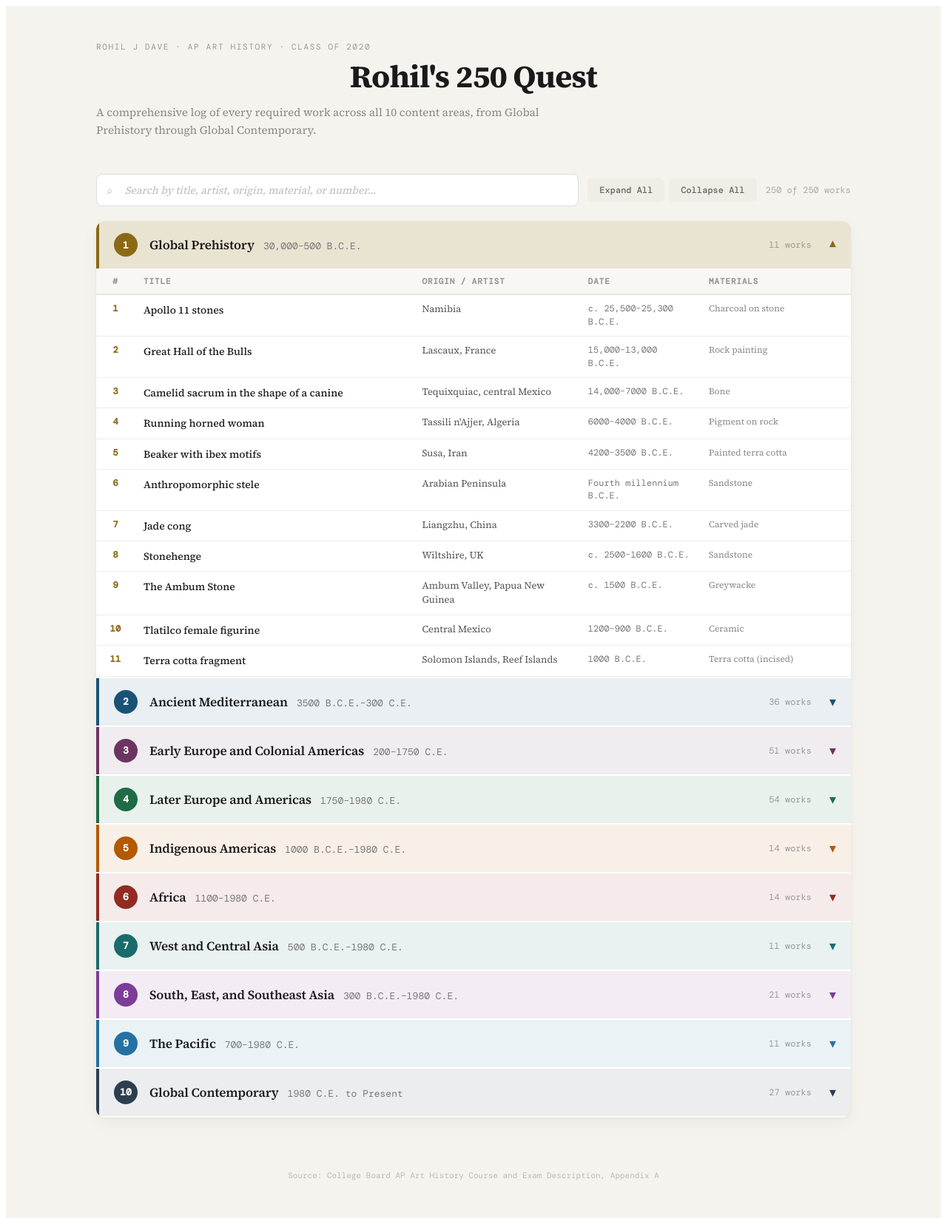
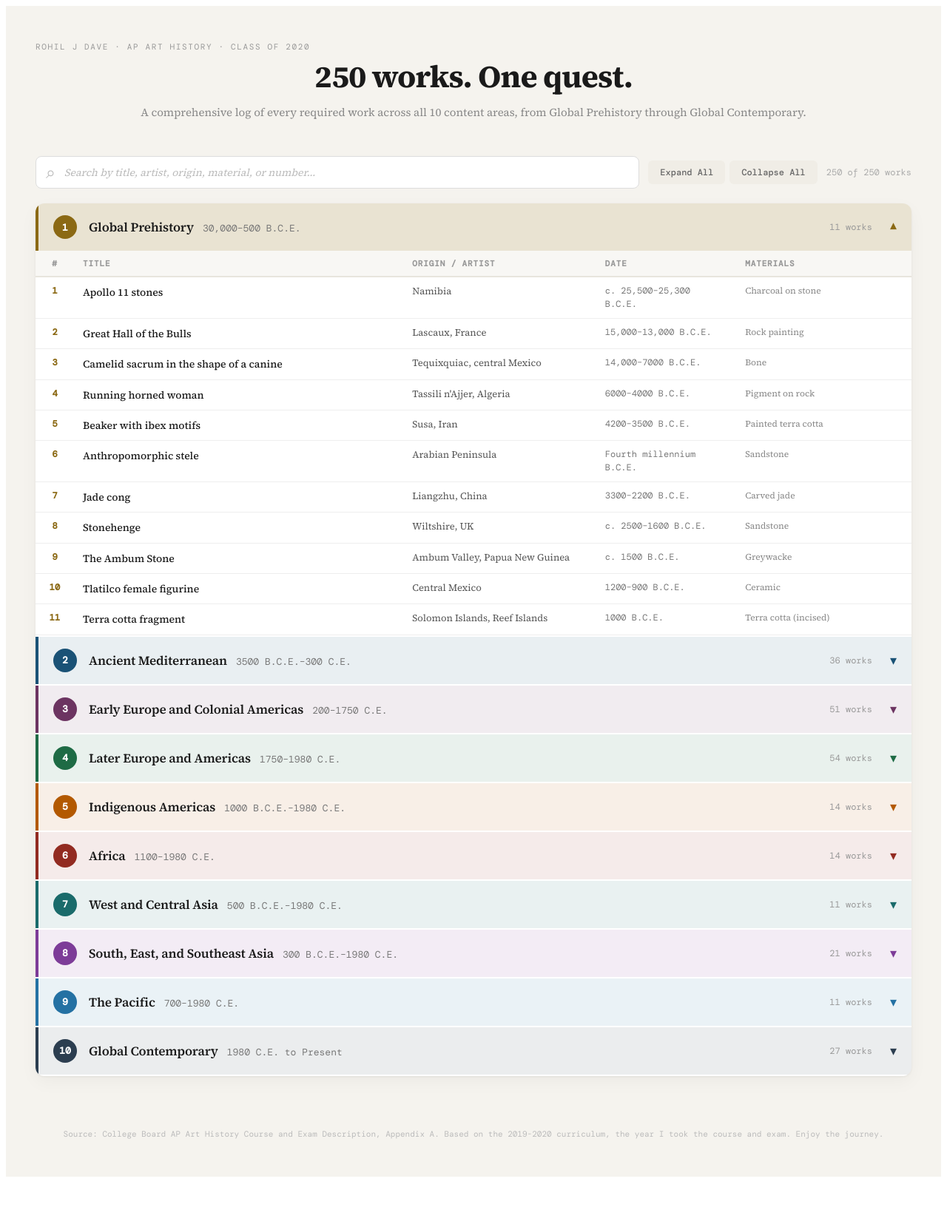
Before and after one commit to Rohil-J-Dave/apah-journey, a React (Vite) app: page / in a window 1280 px wide. Shown: the whole page at 74% size. After the commit the page ends 1599 px from the top, so only its background shows below. Built offline with nearby package versions, Linux system fonts and the light colour scheme; a web font is replaced by a local one.

Commit message:
Update header

```diff
--- a/src/APArtHistory250.jsx
+++ b/src/APArtHistory250.jsx
@@ -631,7 +631,7 @@ export default function APArtHistory250() {
       <header
         style={{
           padding: "48px 40px 32px",
-          maxWidth: 1100,
+          maxWidth: 1400,
           margin: "0 auto",
         }}
       >
@@ -658,16 +658,17 @@ export default function APArtHistory250() {
             textAlign: "center",
           }}
         >
-          Rohil's 250 Quest
+          250 works. One quest.
         </h1>
         <p
           style={{
             fontSize: 15,
             color: "#888",
             marginTop: 12,
-            maxWidth: 600,
+            maxWidth: 1400,
             lineHeight: 1.6,
             fontWeight: 400,
+            textAlign: "center"
           }}
         >
           A comprehensive log of every required work across all 10 content areas,
@@ -677,7 +678,7 @@ export default function APArtHistory250() {
 
       <div
         style={{
-          maxWidth: 1100,
+          maxWidth: 1400,
           margin: "0 auto",
           padding: "0 40px 20px",
           display: "flex",
@@ -694,7 +695,7 @@ export default function APArtHistory250() {
               top: "50%",
               transform: "translateY(-50%)",
               color: "#bbb",
-              fontSize: 15,
+              fontSize: 23,
               pointerEvents: "none",
             }}
           >
@@ -757,7 +758,7 @@ export default function APArtHistory250() {
 
       <main
         style={{
-          maxWidth: 1100,
+          maxWidth: 1400,
           margin: "0 auto",
           padding: "0 40px 60px",
         }}
@@ -796,7 +797,7 @@ export default function APArtHistory250() {
 
       <footer
         style={{
-          maxWidth: 1100,
+          maxWidth: 1400,
           margin: "0 auto",
           padding: "0 40px 40px",
           textAlign: "center",
@@ -809,7 +810,9 @@ export default function APArtHistory250() {
             fontFamily: "'DM Mono', monospace",
           }}
         >
-          Source: College Board AP Art History Course and Exam Description, Appendix A
+          Source: College Board AP Art History Course and Exam Description, Appendix A.
+          Based on the 2019-2020 curriculum, the year I took the course and exam.
+          Enjoy the journey.
         </p>
       </footer>
     </div>
```
